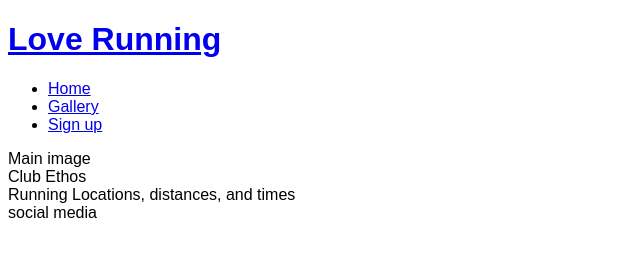
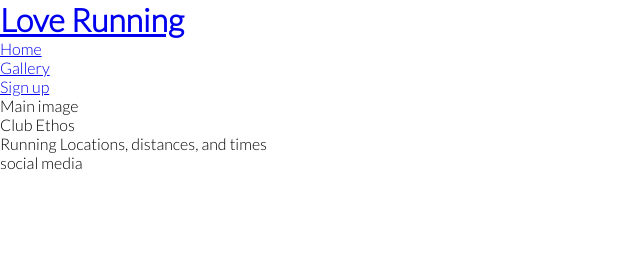
Before and after one commit to HoLaw77/love-running3, a plain HTML site: page index.html in a window 1280 px wide. Shown: the whole page, without its empty margins (0-640 px from the left). Drawn offline with Linux system fonts and the light colour scheme.

Commit message:
Add google fonts and remove default margins, padding and borders

```diff
--- a/assets/css/style.css
+++ b/assets/css/style.css
@@ -1,3 +1,11 @@
+@import url('https://fonts.googleapis.com/css2?family=Lato:wght@300&family=Oswald:wght@500&display=swap');
+*{
+    margin: 0;
+    padding: 0;
+    border: none;
+
+}
 body {
-    font-family: Arial;
+    font-family: Lato, sans-serif;
+    font-weight: 300;
 }
```
